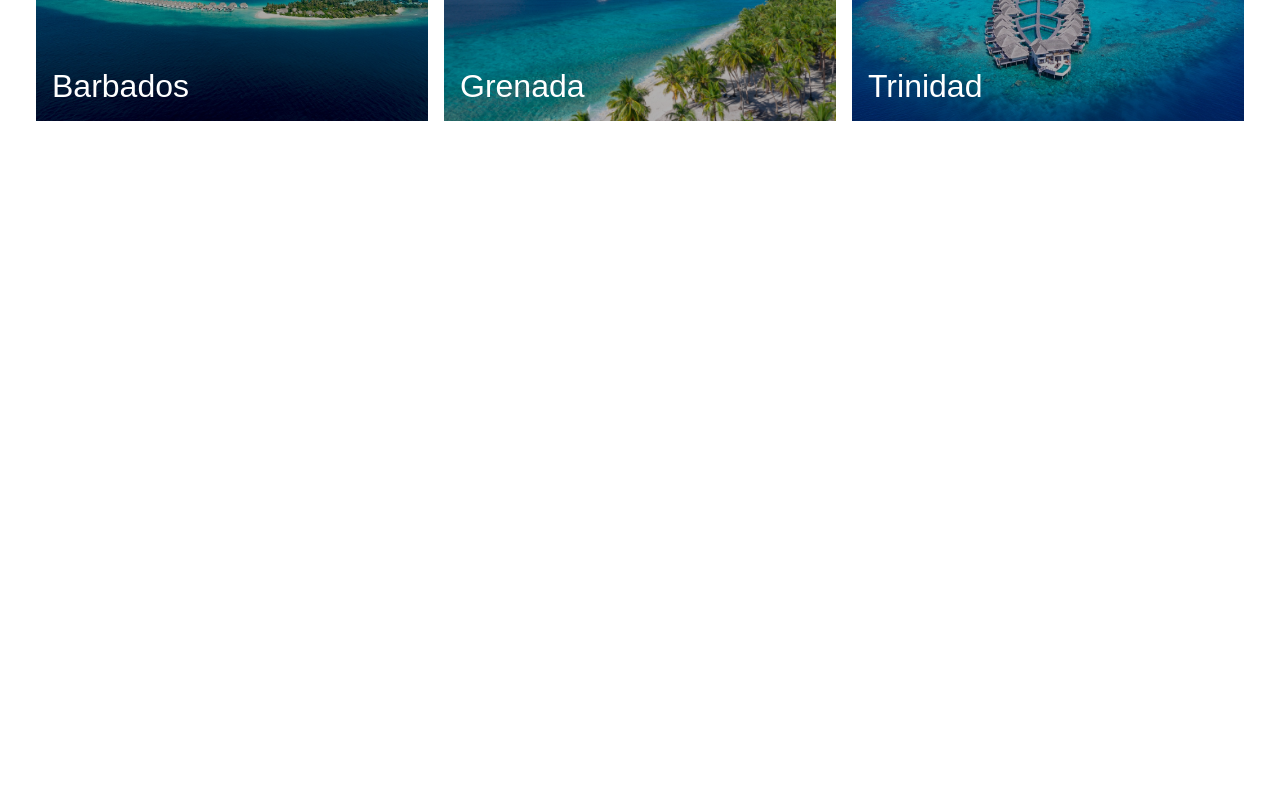
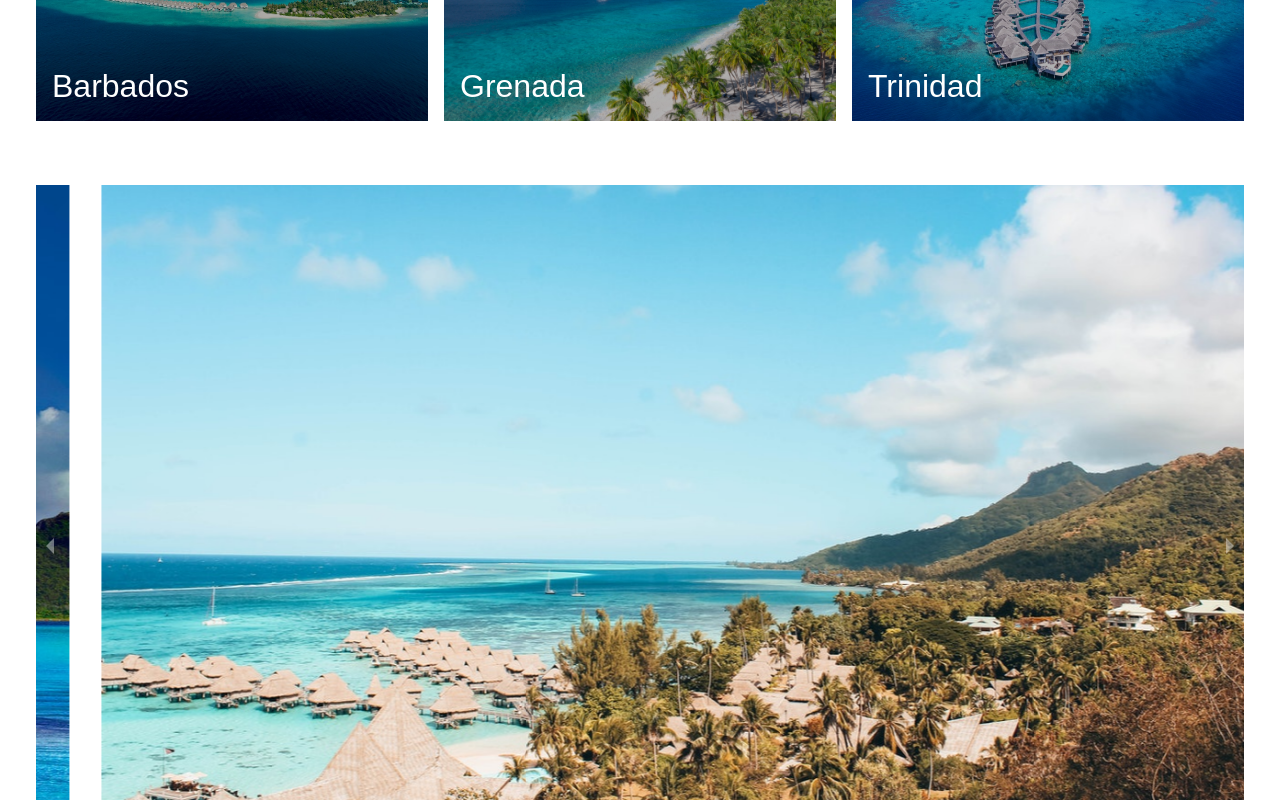
Before and after one commit to joanne-lai03/react-travel-app, a React (Create React App) app: page / in a window 1280 px wide. Shown: the part 2420-3220 px from the top of the page. Before the commit the page ends 2545 px from the top, so only its background shows below. Built offline with nearby package versions, Linux system fonts and the light colour scheme.

Commit message:
Add in carousel images

```diff
--- a/package.json
+++ b/package.json
@@ -9,6 +9,7 @@
     "react": "^18.2.0",
     "react-dom": "^18.2.0",
     "react-icons": "^4.4.0",
+    "react-responsive-carousel": "^3.2.23",
     "react-scripts": "5.0.1",
     "web-vitals": "^2.1.4"
   },
--- a/src/components/carousel/ImgCarousel.js
+++ b/src/components/carousel/ImgCarousel.js
@@ -1,10 +1,34 @@
 import React from 'react'
 import './ImgCarouselStyle.css'
+import "react-responsive-carousel/lib/styles/carousel.min.css"
+import { Carousel } from 'react-responsive-carousel'
+
+import Barbados from '../../assets/barbados.jpg'
+import BoraBora from '../../assets/borabora.jpg'
+import Antigua from '../../assets/antigua.jpg'
+import Trinidad from '../../assets/island.jpg'
+import Grenada from '../../assets/island2.jpg'
 
 function ImgCarousel() {
   return (
-    <div>
-
+    <div className="container">
+      <Carousel className='carousel' showArrows={true} autoPlay={true} infiniteLoop={true}>
+          <div>
+              <img src={Barbados} alt="Barbados" />
+          </div>
+          <div>
+              <img src={BoraBora} alt="Bora Bora" />
+          </div>
+          <div>
+              <img src={Antigua} alt="Antigua" />
+          </div>
+          <div>
+              <img src={Trinidad} alt="Trinidad" />
+          </div>
+          <div>
+              <img src={Grenada} alt="Grenada" />
+          </div>
+      </Carousel>
     </div>
   )
 }
--- a/src/components/carousel/ImgCarouselStyle.css
+++ b/src/components/carousel/ImgCarouselStyle.css
@@ -0,0 +1,16 @@
+.carousel {
+  padding: 2rem 0;
+}
+
+.carousel img {
+  height: 90vh;
+  object-fit: cover;
+}
+
+.thumbs-wrapper {
+  display: none;
+}
+
+.carousel-status {
+  display: none;
+}
```
Also changed, not shown: 1 other file (tests, documents, lock files or other folders).
